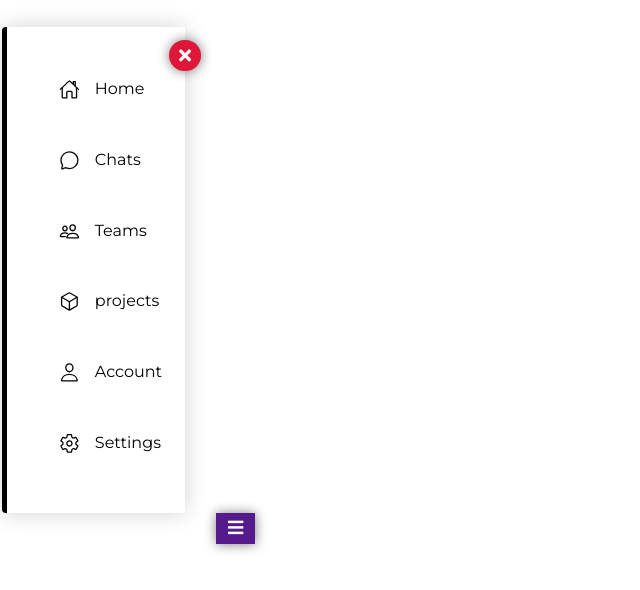
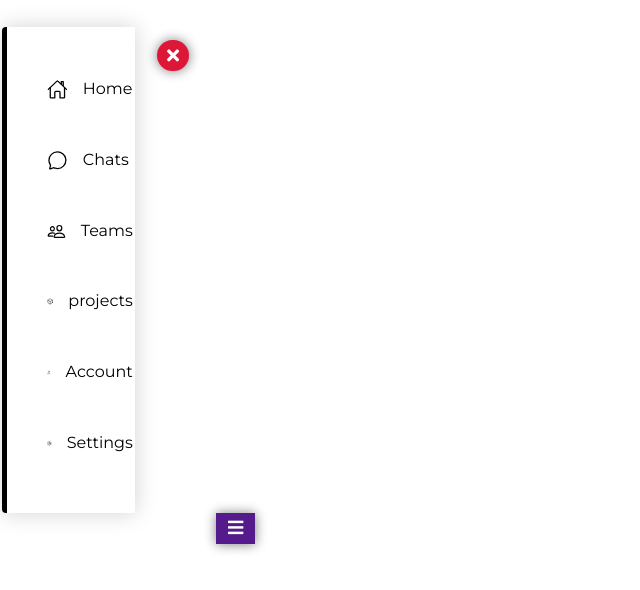
Before and after one commit to Pursharthzutshi/facebook-ui, a plain HTML site: page js-projects/collapsing-sidebar/index.html in a window 1280 px wide. Both pictures are taken after a click on the button 27 px from the left and 522 px from the top of the page. Shown: the whole page, without its empty margins (0-640 px from the left). Drawn offline with nearby package versions, Linux system fonts and the light colour scheme; some icons are missing.

Commit message:
updating style

```diff
--- a/js-projects/collapsing-sidebar/style.css
+++ b/js-projects/collapsing-sidebar/style.css
@@ -15,9 +15,9 @@ ul,
 
 .left-sidebar {
     margin-left: -12px;
-    width: 13%;
+    width: 10%;
     box-shadow: .2px .2px 22px .2px lightgrey;
-    padding: 2px 2px 12px 12px;
+    padding: 2px 2px 12px 0px;
     border-left: 5px solid black;
     border-top-left-radius: 4px;
     border-bottom-left-radius: 4px;
```
